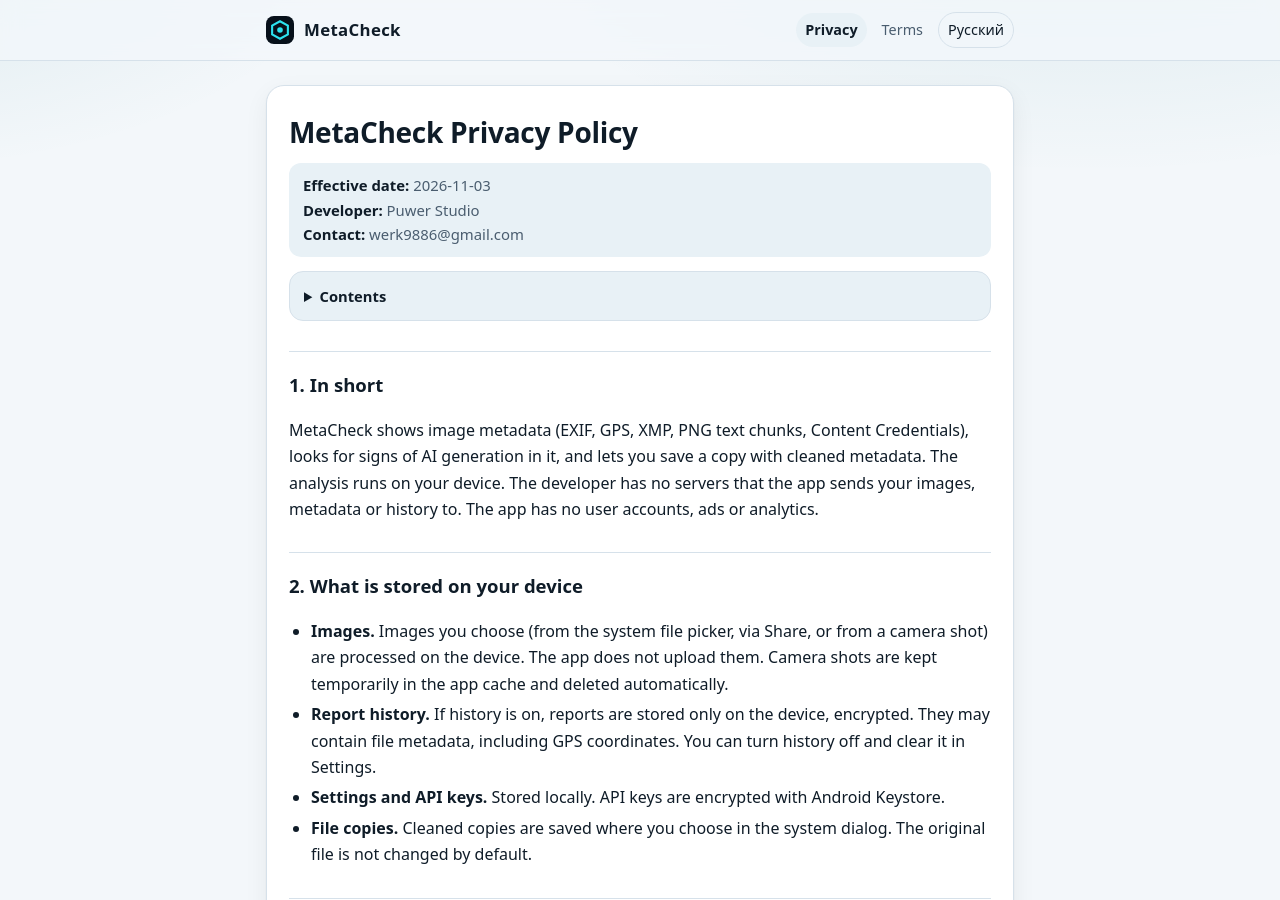
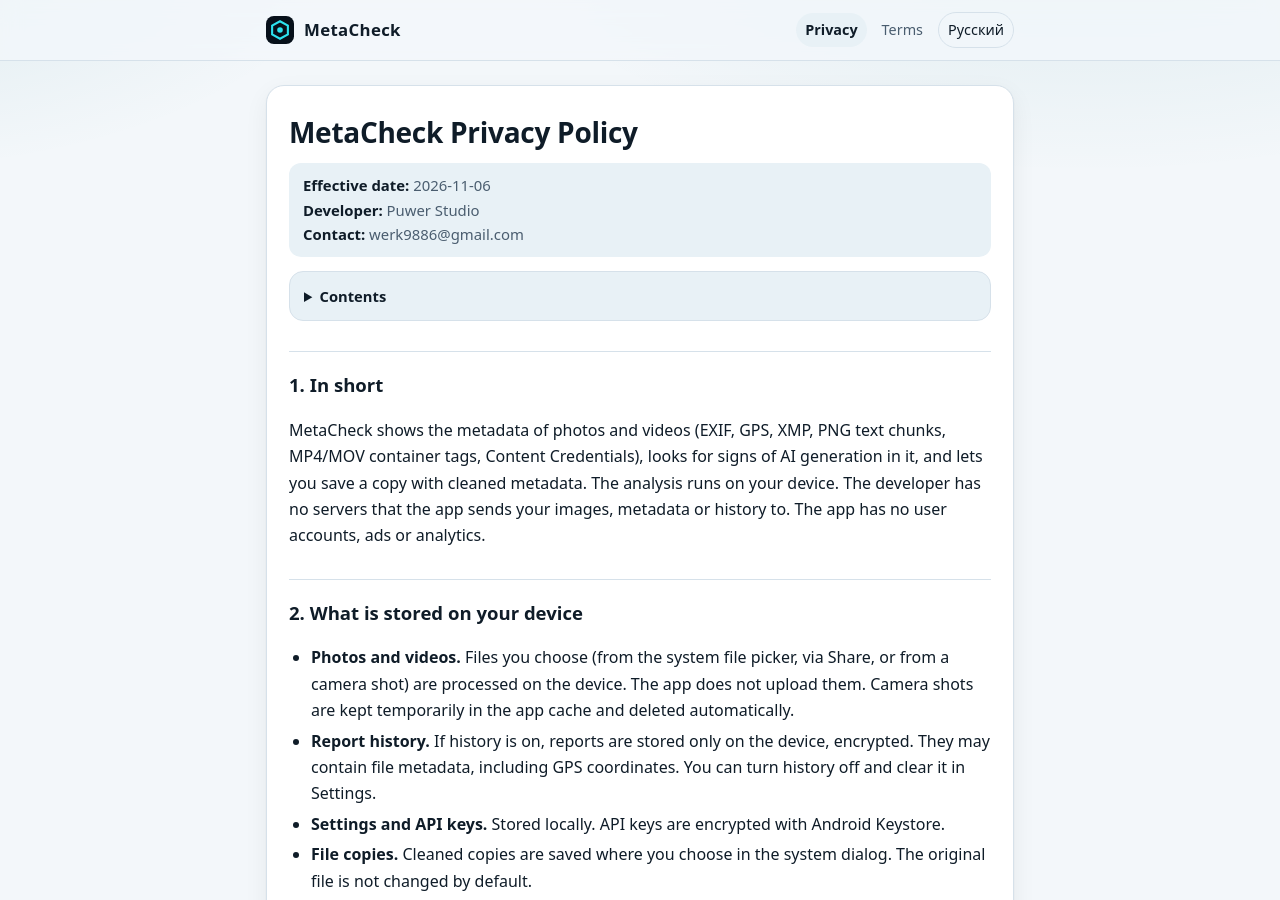
Before and after one commit to v1lb/legal-metacheck, a Jekyll site: the page built from PRIVACY_POLICY_EN.md, in a window 1280 px wide and 900 px high. Built offline with Jekyll 4.4.1, drawn with Linux system fonts in a browser that asks for light colours; some of the changed text lies outside the part shown.

Commit message:
Privacy policy and pricing: video metadata (MP4, MOV)

```diff
--- a/PRIVACY_POLICY_EN.md
+++ b/PRIVACY_POLICY_EN.md
@@ -5,15 +5,15 @@
 
 # MetaCheck Privacy Policy
 
-**Effective date:** 2026-11-03
+**Effective date:** 2026-11-06
 **Developer:** Puwer Studio
 **Contact:** werk9886@gmail.com
 
 ## 1. In short
-MetaCheck shows image metadata (EXIF, GPS, XMP, PNG text chunks, Content Credentials), looks for signs of AI generation in it, and lets you save a copy with cleaned metadata. The analysis runs on your device. The developer has no servers that the app sends your images, metadata or history to. The app has no user accounts, ads or analytics.
+MetaCheck shows the metadata of photos and videos (EXIF, GPS, XMP, PNG text chunks, MP4/MOV container tags, Content Credentials), looks for signs of AI generation in it, and lets you save a copy with cleaned metadata. The analysis runs on your device. The developer has no servers that the app sends your images, metadata or history to. The app has no user accounts, ads or analytics.
 
 ## 2. What is stored on your device
-- **Images.** Images you choose (from the system file picker, via Share, or from a camera shot) are processed on the device. The app does not upload them. Camera shots are kept temporarily in the app cache and deleted automatically.
+- **Photos and videos.** Files you choose (from the system file picker, via Share, or from a camera shot) are processed on the device. The app does not upload them. Camera shots are kept temporarily in the app cache and deleted automatically.
 - **Report history.** If history is on, reports are stored only on the device, encrypted. They may contain file metadata, including GPS coordinates. You can turn history off and clear it in Settings.
 - **Settings and API keys.** Stored locally. API keys are encrypted with Android Keystore.
 - **File copies.** Cleaned copies are saved where you choose in the system dialog. The original file is not changed by default.
@@ -28,14 +28,14 @@
   Tiles are requested by number, so the map provider can determine the location of the point shown to within a few hundred metres (the map opens at street level), which Google Play treats as precise location, and it also sees your IP address and the app name. The provider may use a content delivery network (CDN) that also processes your IP address. The image and its metadata are not sent. Downloaded tiles are cached on the device (up to 50 MB) and removed with the cache or the app.
 - **Address search.** If you tap "Find on map", the text you typed is handled by your phone's system geocoder (on many devices this is a Google service). The app itself does not store or forward the query.
 - **API check (optional).** If you turn it on in Settings, enter a server address and tap "Check via API", a text JSON report is sent to that address. It does not contain the image, and GPS coordinates are excluded unless you enable them separately. The server you choose receives the data; the MetaCheck developer does not.
-- **"Send without metadata".** If you choose this option, the app creates a cleaned copy of the photo and passes it to the app you selected in the Share window. The copy is kept temporarily in the MetaCheck cache and deleted within a day. The MetaCheck developer does not receive it.
+- **"Send without metadata".** If you choose this option, the app creates a cleaned copy of the photo or video and passes it to the app you selected in the Share window. The copy is kept temporarily in the MetaCheck cache and deleted within a day. The MetaCheck developer does not receive it.
 - **Purchases.** Pro is bought through Google Play, and Google processes payment data. The app only receives confirmation of the purchase.
 
 MapTiler, OpenStreetMap and Google servers may be located outside your country.
 
 ## 4. Android permissions
 - **Internet and network state** — only to load the map when you press the button, to send an optional report to your address, and to check whether a network is available.
-- **Access to location in media (ACCESS_MEDIA_LOCATION)** — to read the coordinates stored in your photos. Coordinates are processed on the device.
+- **Access to location in media (ACCESS_MEDIA_LOCATION)** — to read the coordinates stored in your photos and videos. Coordinates are processed on the device.
 - **Google Play billing (BILLING)** — to make and verify the Pro purchase.
 
 The app does not request direct access to your gallery, camera, shared storage or Wi-Fi: files are chosen and saved through system dialogs, and photos are taken by your phone's camera app. If a library the app uses declares such permissions, they are removed at build time.
```
Also changed, not shown: PRIVACY_POLICY_RU.md (+5 -5 lines), index.md (+2 -2 lines).
